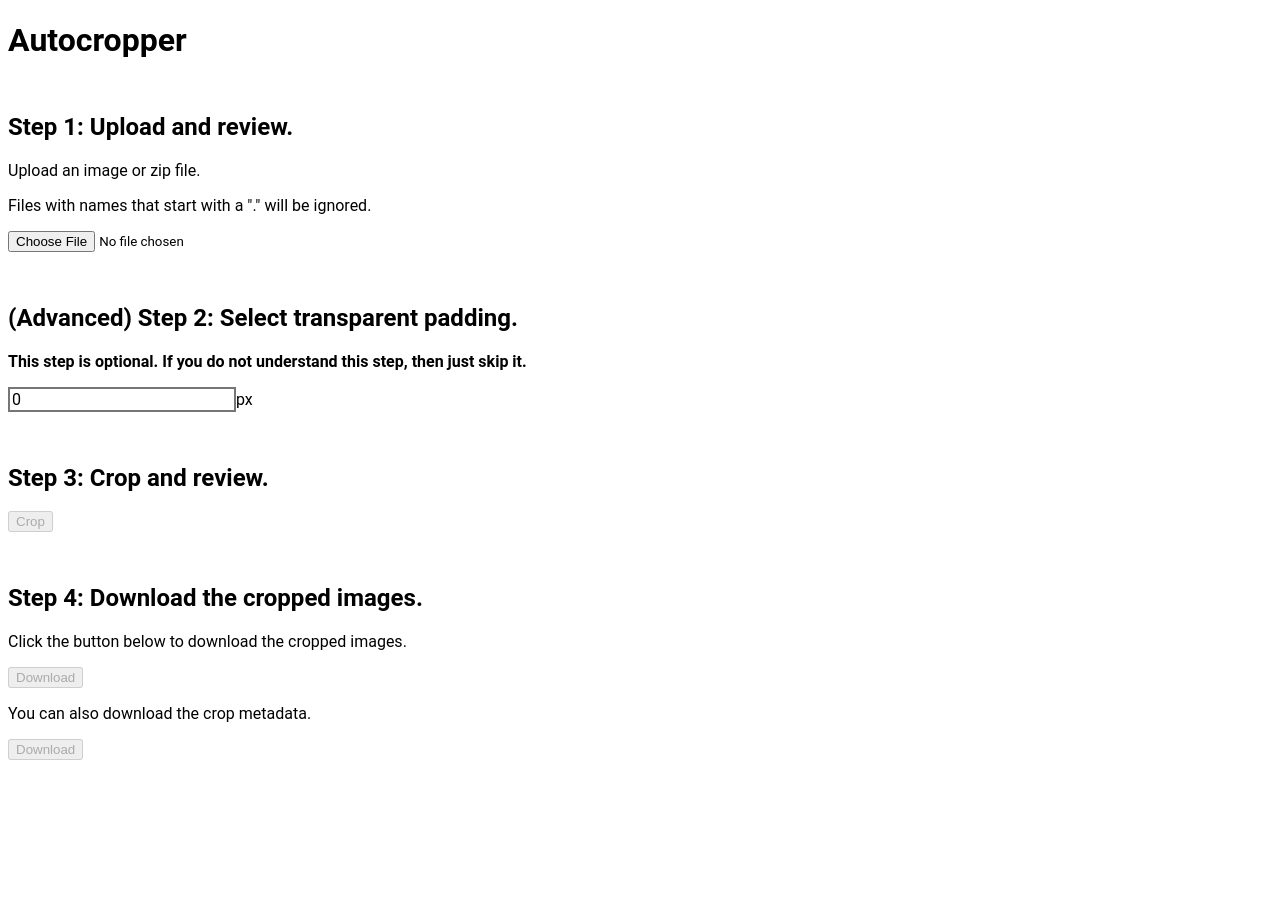
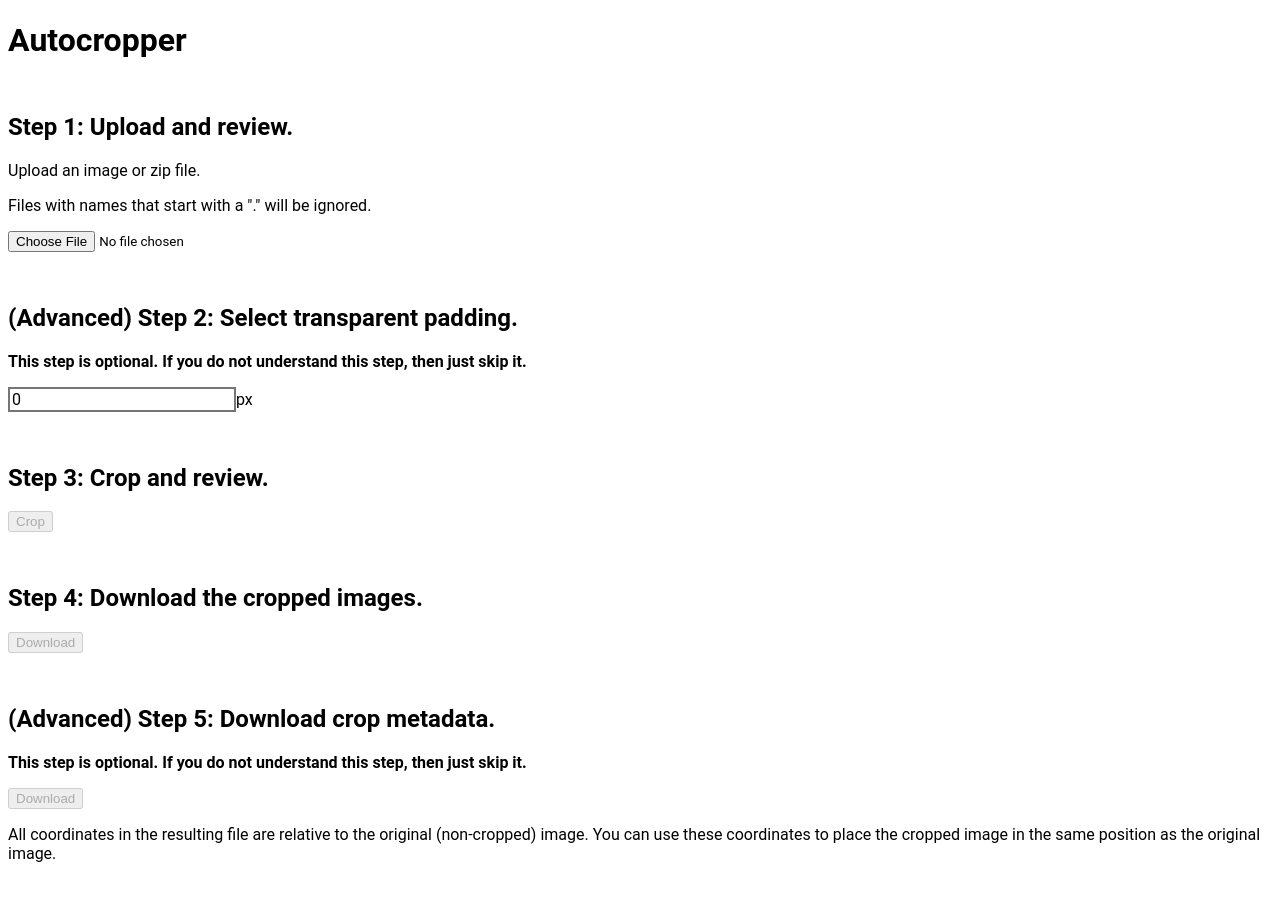
Before and after one commit to kylejlin/autocrop, a React (Vite) app: page / in a window 1280 px wide. Shown: the top 900 px of the page. Before the commit the page ends 800 px from the top, so only its background shows below. Built offline with nearby package versions, Linux system fonts and the light colour scheme.

Commit message:
Improve instructions

```diff
--- a/src/App.tsx
+++ b/src/App.tsx
@@ -191,15 +191,20 @@ export class App extends Component<{}, State> {
 
         <section>
           <h2>Step 4: Download the cropped images.</h2>
-          <p>Click the button below to download the cropped images.</p>
           <button
             disabled={croppedImageFiles.length === 0}
             onClick={this.onDownloadButtonClick}
           >
             Download {downloadName}
           </button>
+        </section>
 
-          <p>You can also download the crop metadata.</p>
+        <section>
+          <h2>(Advanced) Step 5: Download crop metadata.</h2>
+          <p className="BoldFontWeight">
+            This step is optional. If you do not understand this step, then just
+            skip it.
+          </p>
 
           <button
             disabled={croppedImageFiles.length === 0}
@@ -207,6 +212,12 @@ export class App extends Component<{}, State> {
           >
             Download {cropRectangleMetadataDownloadName}
           </button>
+
+          <p>
+            All coordinates in the resulting file are relative to the original
+            (non-cropped) image. You can use these coordinates to place the
+            cropped image in the same position as the original image.
+          </p>
         </section>
       </div>
     );
```
